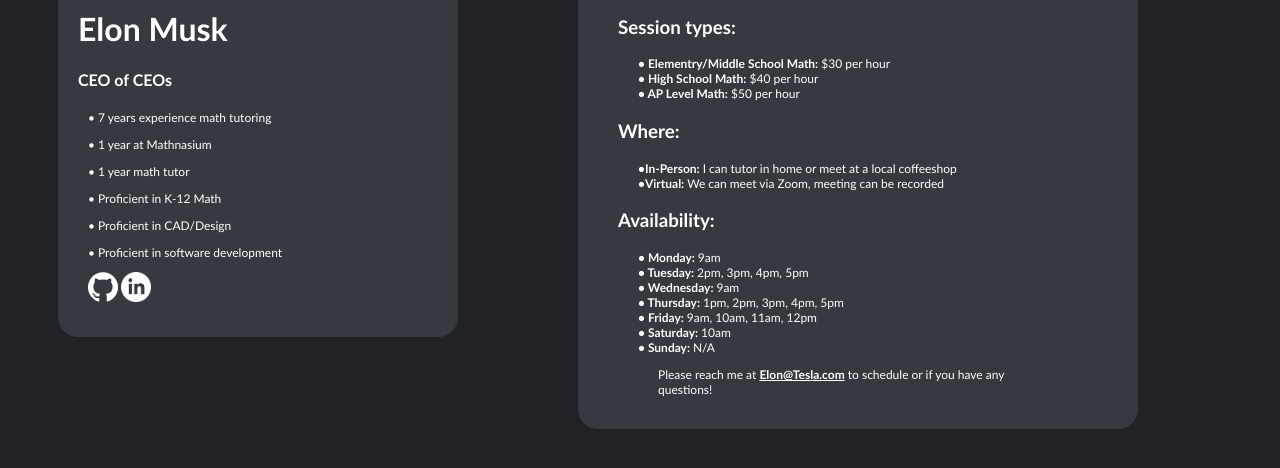
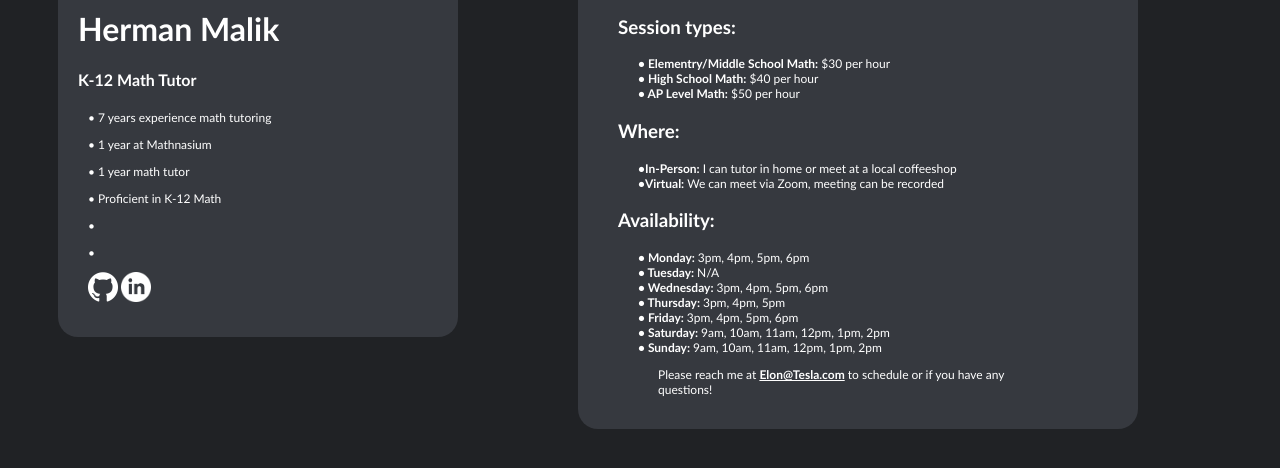
Before and after one commit to hermanmalik/hermanmalik.github.io, a plain HTML site: page index.html in a window 1280 px wide. Shown: the part 208-676 px from the top of the page. Drawn offline with Linux system fonts and the light colour scheme.

Commit message:
Update index.html

```diff
--- a/index.html
+++ b/index.html
@@ -35,7 +35,7 @@
 <html>
 <head>
     <!--Replace Below With your full name-->
-    <title>Elon Musk</title>
+    <title>Herman Malik</title>
 
     <!--Replace the 'logo.jpg' with your logo-->
     <link rel="shortcut icon" href="logo.jpg" type="image/x-icon">
@@ -54,10 +54,10 @@
                     </div>
 
                     <!--Replace with your name-->
-                    <h1>Elon Musk</h1>
+                    <h1>Herman Malik</h1>
 
                     <!--Replace with your title-->
-                    <h4>CEO of CEOs</h2>
+                    <h4>K-12 Math Tutor</h2>
 
                     <!--Replace with your experinces, dont mess with the dots-->
                     <div id="bio-experiences">
@@ -65,8 +65,8 @@
                         <p>• 1 year at Mathnasium</p>
                         <p>• 1 year math tutor</p>
                         <p>• Proficient in K-12 Math</p>
-                        <p>• Proficient in CAD/Design</p>
-                        <p>• Proficient in software development</p>
+                        <p>• </p>
+                        <p>• </p>
                     </div>
 
                     <p id="bio-links">
@@ -114,13 +114,13 @@
                     <div id="tutoring-text">
                         <p>
                             <!--List your tutoring availability here-->
-                            <b>• Monday: </b>9am<br>
-                            <b>• Tuesday: </b>2pm, 3pm, 4pm, 5pm<br>
-                            <b>• Wednesday: </b>9am<br>
-                            <b>• Thursday: </b>1pm, 2pm, 3pm, 4pm, 5pm<br>
-                            <b>• Friday: </b>9am, 10am, 11am, 12pm<br>
-                            <b>• Saturday: </b>10am<br>
-                            <b>• Sunday: </b>N/A<br>
+                            <b>• Monday: </b>3pm, 4pm, 5pm, 6pm<br>
+                            <b>• Tuesday: </b>N/A<br>
+                            <b>• Wednesday: </b>3pm, 4pm, 5pm, 6pm<br>
+                            <b>• Thursday: </b>3pm, 4pm, 5pm<br>
+                            <b>• Friday: </b>3pm, 4pm, 5pm, 6pm<br>
+                            <b>• Saturday: </b>9am, 10am, 11am, 12pm, 1pm, 2pm<br>
+                            <b>• Sunday: </b>9am, 10am, 11am, 12pm, 1pm, 2pm<br>
                         </p>
                     </div>
 
```
